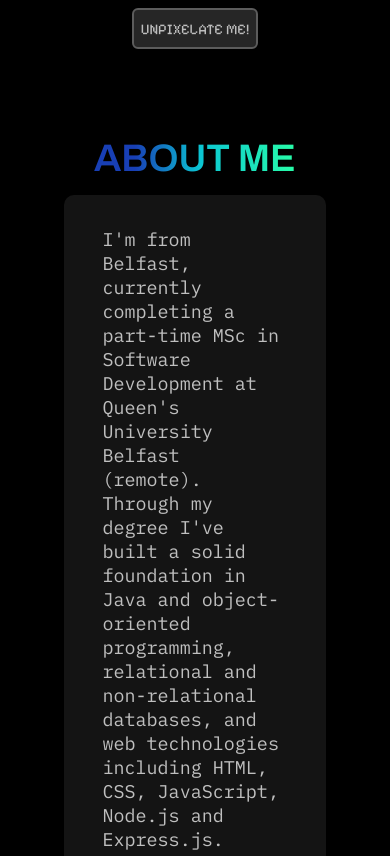
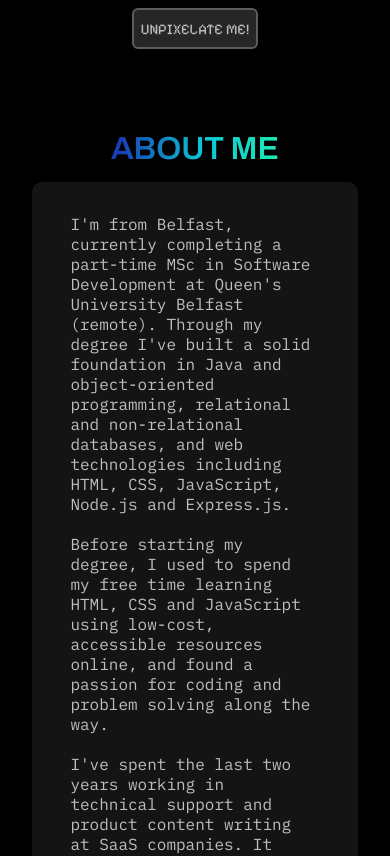
Before and after one commit to estibenjack/portfolio-site, a React (Vite) app in the folder frontend/: page / in a window 390 px wide. Shown: the part 705-1561 px from the top of the page. Built offline with nearby package versions, Linux system fonts and the light colour scheme; no server answers.

Commit message:
update media queries for mobile spacing

```diff
--- a/frontend/src/style.css
+++ b/frontend/src/style.css
@@ -557,6 +557,22 @@ footer {
   .hero-img-wrapper {
     padding: 1rem;
   }
+
+  /* sections */
+  .section {
+    padding: 2.1rem 0;
+  }
+
+  .section-title {
+    font-size: 2rem;
+  }
+
+  .section-text {
+    font-size: 1rem;
+  }
+
+  /* spotify widget */
+
   .spotify-widget {
     width: auto;
     padding: 0.5rem;
```
